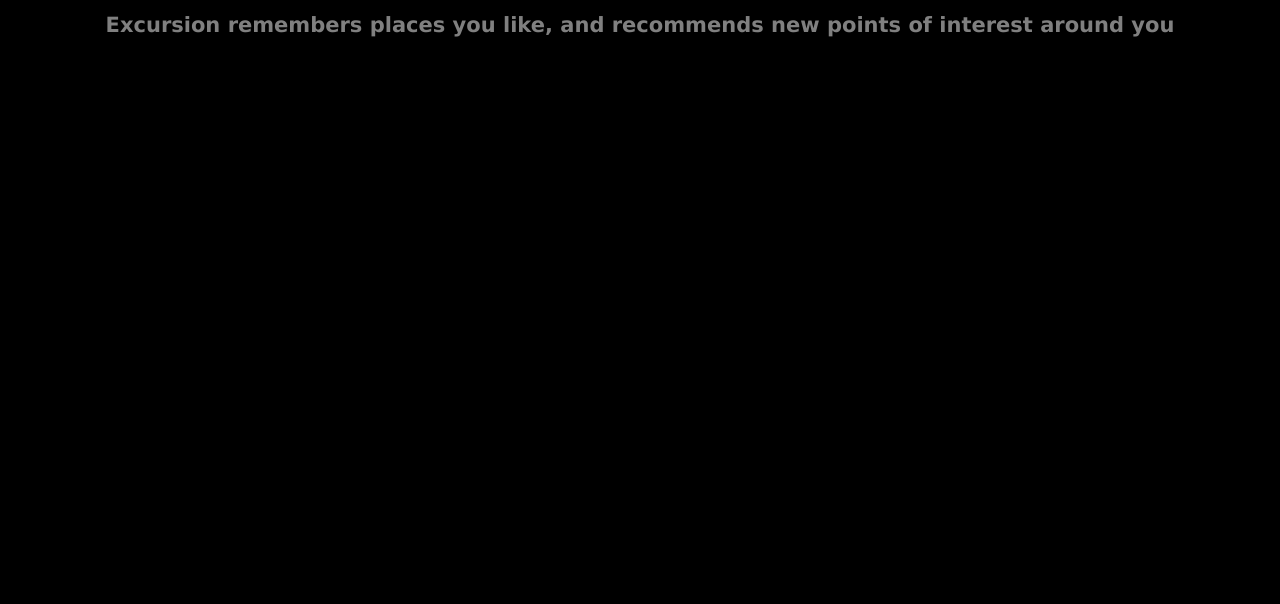
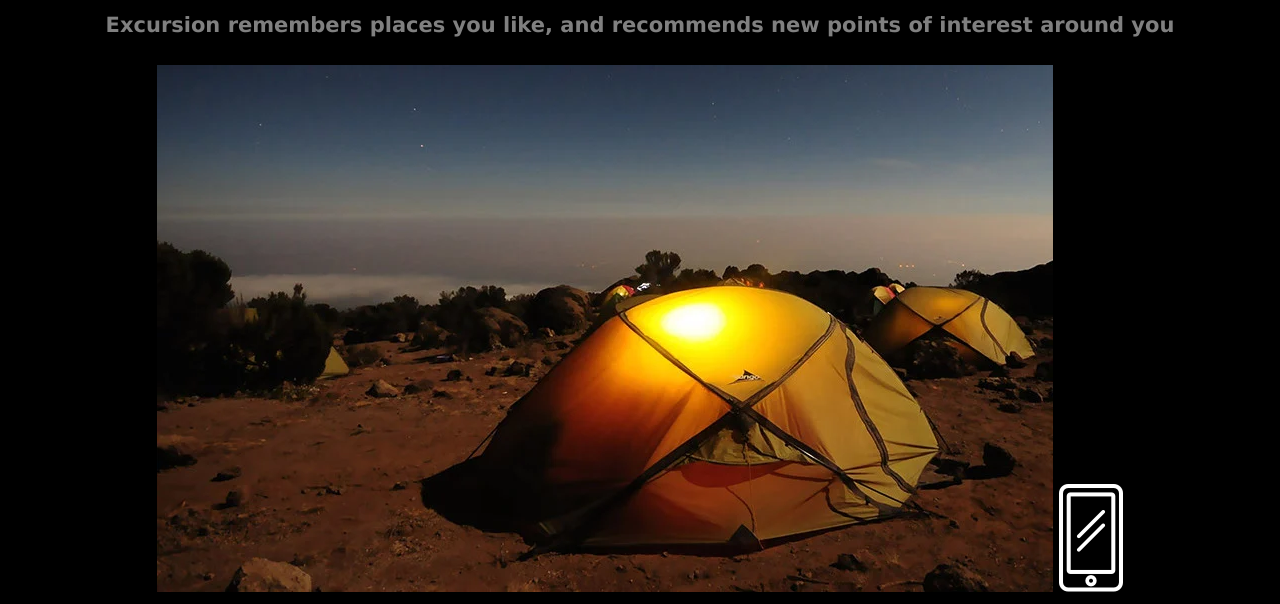
Before and after one commit to Idakuhlman/excursion, a plain HTML site: page index.html in a window 1280 px wide. Shown: the part 420-1024 px from the top of the page. Before the commit the page ends 800 px from the top, so only its background shows below. Drawn offline with Linux system fonts and the light colour scheme.

Commit message:
Added pictures

```diff
--- a/index.html
+++ b/index.html
@@ -13,5 +13,7 @@
     <video autoplay loop> <source src="resources/videos/excursion.mp4" type="video/mp4"> </video>
     <h2>Your personal travel guide</h2>
     <h4>Excursion remembers places you like, and recommends new points of interest around you</h4>
+    <img src="resources/images/campfire.webp" alt="campfire">
+    <img src="resources/images/phone.webp" alt="Cellphone icon">
 </body>
 </html>
```
